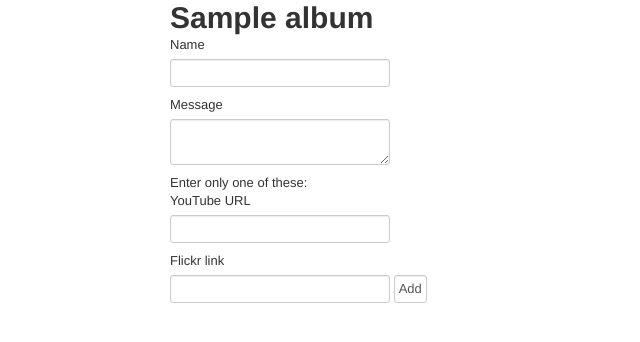
After one commit to benbc/Cyrano, a Python web app: template webapp/cyrano/templates/edit_album.jinja2 in a window 1280 px wide. The commit adds this page. Shown: the top 342 px of the page, without its empty margins (0-640 px from the left). Run offline with Jinja, Linux system fonts and the light colour scheme; the template is opened without the code that fills it: most values are stand-ins (such as "Sample title", 1, 10 or a date in 2020); some libraries are stand-ins or nearby versions.

Commit message:
Split album admin from display.

```diff
--- a/webapp/cyrano/__init__.py
+++ b/webapp/cyrano/__init__.py
@@ -12,6 +12,7 @@ def main(global_config, **settings):
     config.add_static_view('static', 'static')
     config.add_route('front', '/')
     config.add_route('add_album', '/album/add', request_method='POST')
+    config.add_route('edit_album', '/album/{id}/edit')
     config.add_route('album', '/album/{id}')
     config.add_route('add_message', '/message/add', request_method='POST')
 
--- /dev/null
+++ b/webapp/cyrano/templates/edit_album.jinja2
@@ -0,0 +1,28 @@
+<!DOCTYPE html>
+<html>
+  <head>
+    <title>Cyrano - {{ album.name }}</title>
+    <link rel="stylesheet" href="/static/slides.css" type="text/css"/>
+    <link rel="stylesheet" href="/static/bootstrap.css" type="text/css"/>
+    <script src="https://ajax.googleapis.com/ajax/libs/jquery/1.7.2/jquery.min.js"></script>
+    <script src="/static/slides.jquery.js"></script>
+    <script src="/static/slides.js"></script>
+  </head>
+  <body>
+    <div class="container">
+    <h1>{{ album.name }}</h1>
+    <form action="/message/add" method="POST">
+      <input type="hidden" name="album" value="{{ album.id }}"/>
+      <label for="message-name">Name</label>
+      <input type="text" name="name" id="message-name"/><br/>
+      <label for="message-text">Message</label>
+      <textarea name="text" id="message-text"></textarea><br/>
+      Enter only one of these:<br>
+      <label for="youtube-url">YouTube URL</label>
+      <input type="text" name="youtube-url" id="youtube-url"/>
+      <label for="flickr-link">Flickr link</label>
+      <input type="text" name="flickr-link" id="flickr-link"/>
+      <input type="submit" value="Add"/>
+    </form>
+  </body>
+</html>
--- a/webapp/cyrano/views.py
+++ b/webapp/cyrano/views.py
@@ -17,6 +17,12 @@ def add_album(request):
     DBSession.add(album)
     DBSession.flush()
     return HTTPFound(request.route_url('album', id=album.id))
+
+@view_config(route_name='edit_album', renderer='templates/edit_album.jinja2')
+def edit_album(request):
+    id = request.matchdict['id']
+    album = DBSession.query(Album).get(id)
+    return {'album': album}
 
 @view_config(route_name='album', renderer='templates/album.jinja2')
 def album(request):
```
Also changed, not shown: webapp/cyrano/templates/album.jinja2 (+1 -14 lines).
